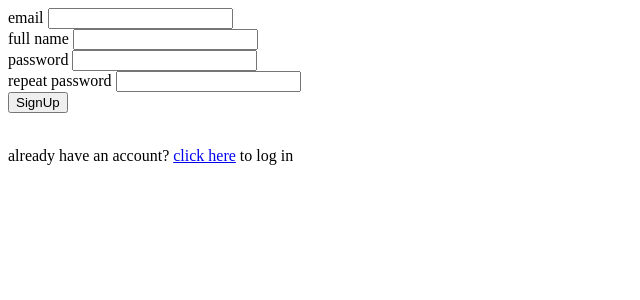
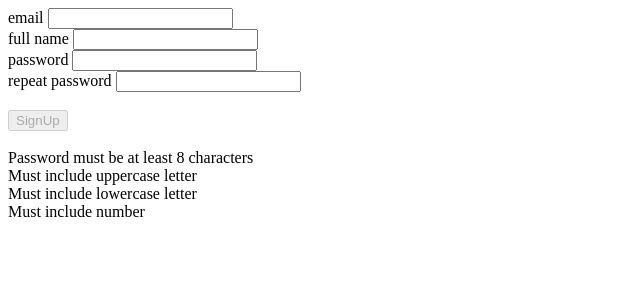
Before and after one commit to Ruth-Finesod/mail-server, a FastAPI app: page /sign_up in a window 1280 px wide. Shown: the top 300 px of the page, without its empty margins (0-640 px from the left). Run offline with FastAPI, Linux system fonts and the light colour scheme.

Commit message:
coolsignup

```diff
--- a/server/templates/auth/sign_up.html
+++ b/server/templates/auth/sign_up.html
@@ -16,48 +16,73 @@
     <input id="password" type="password">
     <br>
     <label>repeat password</label>
-    <input id="repeat password" type="password">
+    <input id="repeat_password" type="password">
     <br>
-    <button type="submit">SignUp</button>
+    <br>
+    <button id="submit" type="submit" disabled>SignUp</button>
 </form>
-<br>
-<p>already have an account? <a href="/log_in">click here</a> to log in</p>
-<p id="message"></p>
+<div id="message"><br></div>
 
 <script>
+const msg = document.getElementById("message")
+const submit = document.getElementById("submit")
+
+const password = document.getElementById("password");
+const repeatPassword = document.getElementById("repeat_password");
+
+function validate() {
+    msg.innerHTML = '<br>';
+    let valid = true;
+    if (password.value.length < 8) {
+        msg.innerHTML += 'Password must be at least 8 characters<br>';
+        valid = false;
+    }
+    if (!/[A-Z]/.test(password.value)) {
+        msg.innerHTML += 'Must include uppercase letter<br>';
+        valid = false;
+    }
+    if (!/[a-z]/.test(password.value)) {
+        msg.innerHTML += 'Must include lowercase letter<br>';
+        valid = false;
+    }
+    if (!/[0-9]/.test(password.value)) {
+        msg.innerHTML += 'Must include number<br>';
+        valid = false;
+    }
+    if (password.value !== repeatPassword.value) {
+        msg.innerHTML += 'Passwords do not match<br>';
+        valid = false;
+    }
+    submit.disabled = !valid;
+}
+validate()
+password.oninput = validate;
+repeatPassword.oninput = validate;
+
 document.getElementById("SignUpForm").onsubmit = async (e) => {
     e.preventDefault();
+    if(submit.disabled) return;
 
-        const password = document.getElementById("password").value;
-        const repeated_password = document.getElementById("repeat password").value;
-        if (password == repeated_password) {
     const data = {
         email: document.getElementById("email").value,
         full_name: document.getElementById("full_name").value,
-                password: document.getElementById("password").value
+        password: password.value
     };
+
     const response = await fetch("http://127.0.0.1:8000/auth/signup", {
         method: "POST",
-                headers: {
-                    "Content-Type": "application/json"
-                },
+        headers: { "Content-Type": "application/json" },
         body: JSON.stringify(data)
     });
-            if (response.status == 200){
-                localStorage.setItem("email", email);
+
+    if (response.status == 200) {
+        localStorage.setItem("email", data.email);
         window.location.href = "/mails";
+    } else {
+        const result = await response.json();
+        msg.innerText = result.message;
     }
-            else if (response.status == 400) {
-                const result = await response.json();
-                document.getElementById("message").innerText = result.message;
-        } else document.getElementById("message").innerText = "password dont match, please try again";
 };
-}
-
-
-
-
 </script>
-
 </body>
 </html>
--- a/server/templates/mails/main.html
+++ b/server/templates/mails/main.html
@@ -50,9 +50,9 @@
             mail_div.innerHTML = ''
             for (const mail of conv) {
                 mail_div.insertAdjacentHTML("beforeend",
-                    `<br><br><b>From:</b> ${mail.sender_email}<br>
+                    `<b>From:</b> ${mail.sender_email}<br>
                 <b>Subject:</b> ${mail.subject}<br><br>
-                <b>Message:</b><br>${mail.msg}<br>`);
+                <b>Message:</b><br>${mail.msg}<br><br>`);
                 if (mail.attachments.length > 0) {
                     mail_div.insertAdjacentHTML("beforeend",
                         "<b>Attachments:</b><div>click to download</div>");
@@ -70,7 +70,7 @@
                     }
                 }
                 mail_div.insertAdjacentHTML("beforeend", `
-                <br><a href="/send?receiver_email=${last_mail.sender_email}&subject=${last_mail.subject}&reply_to=${last_mail.uid}">
+                <br><br><a href="/send?receiver_email=${last_mail.sender_email}&subject=${last_mail.subject}&reply_to=${last_mail.uid}">
                 <button type="button">reply</button></a>`);
 
                 await fetch("http://127.0.0.1:8000/msgs/read", {
--- a/server/templates/main_page.html
+++ b/server/templates/main_page.html
@@ -18,5 +18,6 @@
     if(localStorage.getItem('email') != null){
         window.location.href = "/mails";
     }
+    console.log(localStorage)
 </script>
 </html>
```
Lines whose indentation alone changed are shown as unchanged.
